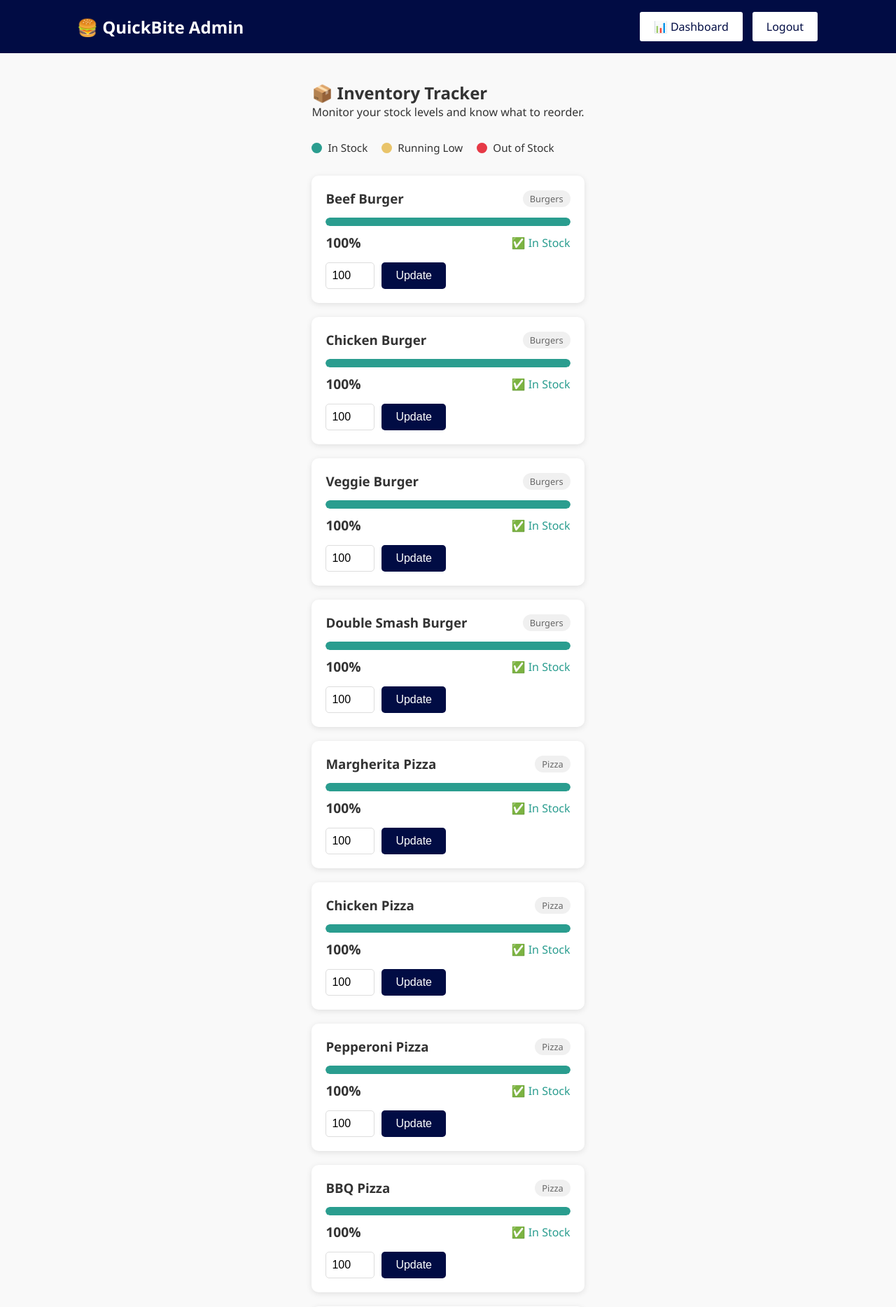
After one commit to fidel-23/restaurant-app, a Flask app: page /admin/inventory in a window 1280 px wide. The commit adds this page. Shown: the top 1868 px of the page at 70% size. Run offline with Flask 3, Linux system fonts and the light colour scheme; the visitor is signed in with stand-in values (Sample User, id 1); data comes from the database, SQL or seed files in the repository.

Commit message:
Add enhanced dashboard with charts, inventory tracker with auto stock decrease

```diff
--- a/app.py
+++ b/app.py
@@ -168,22 +168,56 @@ def dashboard():
     conn = get_db()
     total_orders = conn.execute('SELECT COUNT(*) FROM orders').fetchone()[0]
     total_revenue = conn.execute('SELECT SUM(total) FROM orders').fetchone()[0] or 0
+    total_customers = conn.execute('SELECT COUNT(DISTINCT customer_phone) FROM orders').fetchone()[0]
+    avg_order_value = total_revenue / total_orders if total_orders > 0 else 0
     recent_orders = conn.execute('SELECT * FROM orders ORDER BY created_at DESC LIMIT 10').fetchall()
+
     popular_items = conn.execute('''
         SELECT p.name, SUM(oi.quantity) as total_sold
         FROM order_items oi
         JOIN products p ON oi.product_id = p.id
         GROUP BY p.name
         ORDER BY total_sold DESC
-        LIMIT 5
+        LIMIT 6
     ''').fetchall()
+
+    category_revenue = conn.execute('''
+        SELECT p.category, SUM(oi.quantity * oi.price) as revenue
+        FROM order_items oi
+        JOIN products p ON oi.product_id = p.id
+        GROUP BY p.category
+    ''').fetchall()
+
     conn.close()
+
+    popular_labels = [item['name'] for item in popular_items]
+    popular_data = [item['total_sold'] for item in popular_items]
+    category_labels = [item['category'] for item in category_revenue]
+    category_data = [item['revenue'] for item in category_revenue]
+
     return render_template('admin/dashboard.html',
         total_orders=total_orders,
         total_revenue=total_revenue,
+        total_customers=total_customers,
+        avg_order_value=avg_order_value,
         recent_orders=recent_orders,
-        popular_items=popular_items
+        popular_labels=popular_labels,
+        popular_data=popular_data,
+        category_labels=category_labels,
+        category_data=category_data
     )
+
+@app.route('/admin/update-status', methods=['POST'])
+def update_order_status():
+    if not session.get('admin'):
+        return redirect(url_for('admin_login'))
+    order_id = request.form['order_id']
+    status = request.form['status']
+    conn = get_db()
+    conn.execute('UPDATE orders SET status = ? WHERE id = ?', (status, order_id))
+    conn.commit()
+    conn.close()
+    return redirect(url_for('dashboard'))
 
 @app.route('/admin/logout')
 def admin_logout():
@@ -211,13 +245,16 @@ def process_payment():
             description=f'QuickBite Order #{order_id}'
         )
         conn.execute('UPDATE orders SET status = ? WHERE id = ?', ('paid', order_id))
+        order_items = conn.execute('SELECT * FROM order_items WHERE order_id = ?', (order_id,)).fetchall()
+        for item in order_items:
+            conn.execute('UPDATE products SET stock = MAX(0, stock - ?) WHERE id = ?',
+                        (item['quantity'], item['product_id']))
         conn.commit()
         conn.close()
         return redirect(url_for('confirmation', order_id=order_id))
     except stripe.error.StripeError as e:
         conn.close()
         return render_template('payment.html', error=str(e), order=order, public_key=STRIPE_PUBLIC_KEY)
-
 @app.route('/api/cart/add-multiple', methods=['POST'])
 def add_multiple_to_cart():
     data = request.json
@@ -267,5 +304,46 @@ def about():
 def page_not_found(e):
     return render_template('404.html'), 404
 
+@app.route('/admin/inventory')
+def inventory():
+    if not session.get('admin'):
+        return redirect(url_for('admin_login'))
+    conn = get_db()
+    products = conn.execute('SELECT * FROM products').fetchall()
+    conn.close()
+
+    inventory = []
+    for p in products:
+        stock = p['stock']
+        percentage = stock
+        if stock >= 50:
+            status = 'green'
+        elif stock >= 20:
+            status = 'yellow'
+        else:
+            status = 'red'
+        inventory.append({
+            'id': p['id'],
+            'name': p['name'],
+            'category': p['category'],
+            'stock': stock,
+            'percentage': percentage,
+            'status': status
+        })
+
+    return render_template('admin/inventory.html', inventory=inventory)
+
+@app.route('/admin/update-inventory', methods=['POST'])
+def update_inventory():
+    if not session.get('admin'):
+        return redirect(url_for('admin_login'))
+    product_id = request.form['product_id']
+    stock = int(request.form['stock'])
+    conn = get_db()
+    conn.execute('UPDATE products SET stock = ? WHERE id = ?', (stock, product_id))
+    conn.commit()
+    conn.close()
+    return redirect(url_for('inventory'))
+
 if __name__ == '__main__':
     app.run(host='0.0.0.0', port=5000, debug=True)
--- a/database.py
+++ b/database.py
@@ -16,7 +16,8 @@ def init_db():
             description TEXT,
             price REAL NOT NULL,
             category TEXT NOT NULL,
-            image TEXT
+            image TEXT,
+            stock INTEGER DEFAULT 100
         );
 
         CREATE TABLE IF NOT EXISTS orders (
@@ -82,9 +83,9 @@ def seed_db():
     ('Mango Smoothie', 'Fresh blended mango smoothie', 1500, 'Drinks', 'https://images.unsplash.com/photo-1623065422902-30a2d299bbe4?w=400'),
 ]
         cursor.executemany(
-            'INSERT INTO products (name, description, price, category, image) VALUES (?,?,?,?,?)',
-            products
-        )
+    'INSERT INTO products (name, description, price, category, image, stock) VALUES (?,?,?,?,?,?)',
+    [(p[0], p[1], p[2], p[3], p[4], 100) for p in products]
+)
 
     cursor.execute("SELECT COUNT(*) FROM admin")
     if cursor.fetchone()[0] == 0:
--- a/static/css/style.css
+++ b/static/css/style.css
@@ -399,11 +399,27 @@ main {
 }
 
 .status-badge {
-  background: #2a9d8f;
   color: white;
   padding: 3px 10px;
   border-radius: 20px;
   font-size: 0.85rem;
+}
+
+.status-pending {
+  background: #e9c46a;
+  color: #333;
+}
+.status-preparing {
+  background: #e76f51;
+}
+.status-on.the.way {
+  background: #264653;
+}
+.status-delivered {
+  background: #2a9d8f;
+}
+.status-paid {
+  background: #2a9d8f;
 }
 
 /* ─── FOOTER ─── */
@@ -654,3 +670,141 @@ body.dark-mode .feedback-section {
     grid-template-columns: 1fr;
   }
 }
+/* ─── INVENTORY ─── */
+.inventory-legend {
+  display: flex;
+  gap: 20px;
+  margin-bottom: 30px;
+}
+
+.legend-item {
+  display: flex;
+  align-items: center;
+  gap: 8px;
+  font-size: 0.95rem;
+}
+
+.dot {
+  width: 15px;
+  height: 15px;
+  border-radius: 50%;
+  display: inline-block;
+}
+
+.dot.green {
+  background: #2a9d8f;
+}
+.dot.yellow {
+  background: #e9c46a;
+}
+.dot.red {
+  background: #e63946;
+}
+
+.inventory-grid {
+  display: grid;
+  grid-template-columns: repeat(auto-fill, minmax(280px, 1fr));
+  gap: 20px;
+}
+
+.inventory-card {
+  background: white;
+  padding: 20px;
+  border-radius: 10px;
+  box-shadow: 0 2px 8px rgba(0, 0, 0, 0.1);
+}
+
+.inventory-header {
+  display: flex;
+  justify-content: space-between;
+  align-items: center;
+  margin-bottom: 15px;
+}
+
+.category-tag {
+  background: #f0f0f0;
+  padding: 3px 10px;
+  border-radius: 20px;
+  font-size: 0.8rem;
+  color: #666;
+}
+
+.stock-bar-container {
+  background: #f0f0f0;
+  border-radius: 10px;
+  height: 12px;
+  margin-bottom: 10px;
+  overflow: hidden;
+}
+
+.stock-bar {
+  height: 100%;
+  border-radius: 10px;
+  transition: width 0.5s ease;
+}
+
+.stock-bar.green {
+  background: #2a9d8f;
+}
+.stock-bar.yellow {
+  background: #e9c46a;
+}
+.stock-bar.red {
+  background: #e63946;
+}
+
+.inventory-details {
+  display: flex;
+  justify-content: space-between;
+  align-items: center;
+  margin-bottom: 15px;
+}
+
+.stock-percentage {
+  font-size: 1.2rem;
+  font-weight: bold;
+}
+
+.stock-label.green {
+  color: #2a9d8f;
+}
+.stock-label.yellow {
+  color: #e9c46a;
+}
+.stock-label.red {
+  color: #e63946;
+}
+
+.stock-update {
+  display: flex;
+  gap: 10px;
+}
+
+.stock-update form {
+  display: flex;
+  gap: 10px;
+  width: 100%;
+}
+
+.stock-update input[type="number"] {
+  width: 70px;
+  padding: 8px;
+  border: 1px solid #ddd;
+  border-radius: 5px;
+  font-size: 1rem;
+}
+
+/* ─── DARK MODE INVENTORY ─── */
+body.dark-mode .inventory-card {
+  background: #16213e;
+  color: #eaeaea;
+}
+
+body.dark-mode .category-tag {
+  background: #264653;
+  color: #eaeaea;
+}
+
+body.dark-mode .stock-bar-container {
+  background: #264653;
+}
--- /dev/null
+++ b/templates/admin/inventory.html
@@ -0,0 +1,89 @@
+<!doctype html>
+<html lang="en">
+  <head>
+    <meta charset="UTF-8" />
+    <meta name="viewport" content="width=device-width, initial-scale=1.0" />
+    <title>Inventory - QuickBite Kigali</title>
+    <link
+      rel="stylesheet"
+      href="{{ url_for('static', filename='css/style.css') }}"
+    />
+  </head>
+  <body>
+    <nav class="navbar">
+      <div class="nav-container">
+        <a href="{{ url_for('dashboard') }}" class="nav-logo"
+          >🍔 QuickBite Admin</a
+        >
+        <div style="display: flex; gap: 10px">
+          <a href="{{ url_for('dashboard') }}" class="btn-secondary"
+            >📊 Dashboard</a
+          >
+          <a href="{{ url_for('admin_logout') }}" class="btn-secondary"
+            >Logout</a
+          >
+        </div>
+      </div>
+    </nav>
+
+    <section class="dashboard">
+      <h1>📦 Inventory Tracker</h1>
+      <p style="margin-bottom: 30px">
+        Monitor your stock levels and know what to reorder.
+      </p>
+
+      <div class="inventory-legend">
+        <span class="legend-item"
+          ><span class="dot green"></span> In Stock</span
+        >
+        <span class="legend-item"
+          ><span class="dot yellow"></span> Running Low</span
+        >
+        <span class="legend-item"
+          ><span class="dot red"></span> Out of Stock</span
+        >
+      </div>
+
+      <div class="inventory-grid">
+        {% for item in inventory %}
+        <div class="inventory-card">
+          <div class="inventory-header">
+            <h3>{{ item['name'] }}</h3>
+            <span class="category-tag">{{ item['category'] }}</span>
+          </div>
+
+          <div class="stock-bar-container">
+            <div
+              class="stock-bar {{ item['status'] }}"
+              style="--stock-width: {{ item['percentage'] }}%; width: var(--stock-width);"
+            ></div>
+          </div>
+
+          <div class="inventory-details">
+            <span class="stock-percentage">{{ item['percentage'] }}%</span>
+            <span class="stock-label {{ item['status'] }}">
+              {% if item['status'] == 'green' %}✅ In Stock {% elif
+              item['status'] == 'yellow' %}⚠️ Running Low {% else %}❌ Out of
+              Stock {% endif %}
+            </span>
+          </div>
+
+          <div class="stock-update">
+            <form method="POST" action="{{ url_for('update_inventory') }}">
+              <input type="hidden" name="product_id" value="{{ item['id'] }}" />
+              <input
+                type="number"
+                name="stock"
+                value="{{ item['stock'] }}"
+                min="0"
+                max="100"
+              />
+              <button type="submit" class="btn-primary">Update</button>
+            </form>
+          </div>
+        </div>
+        {% endfor %}
+      </div>
+    </section>
+  </body>
+</html>
```
Also changed, not shown: templates/admin/dashboard.html (+83 -34 lines).
